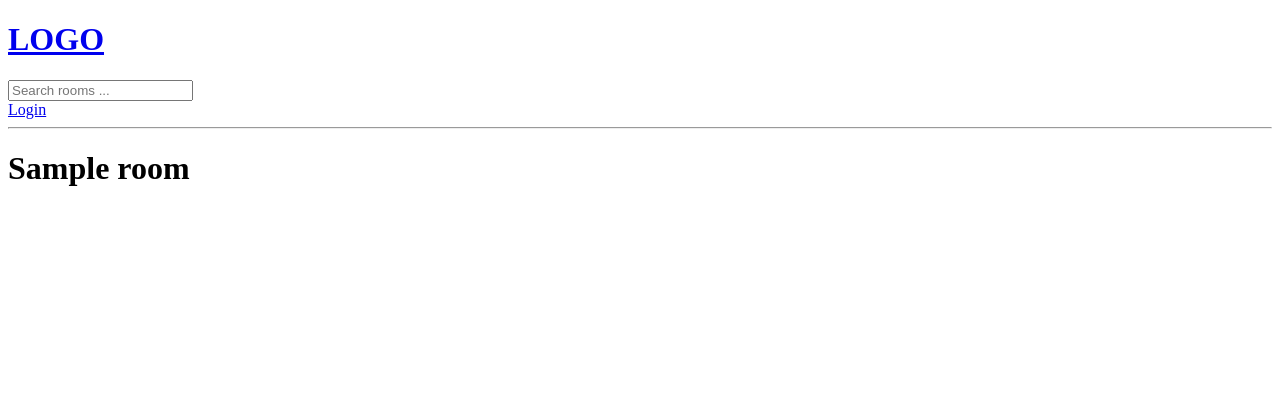
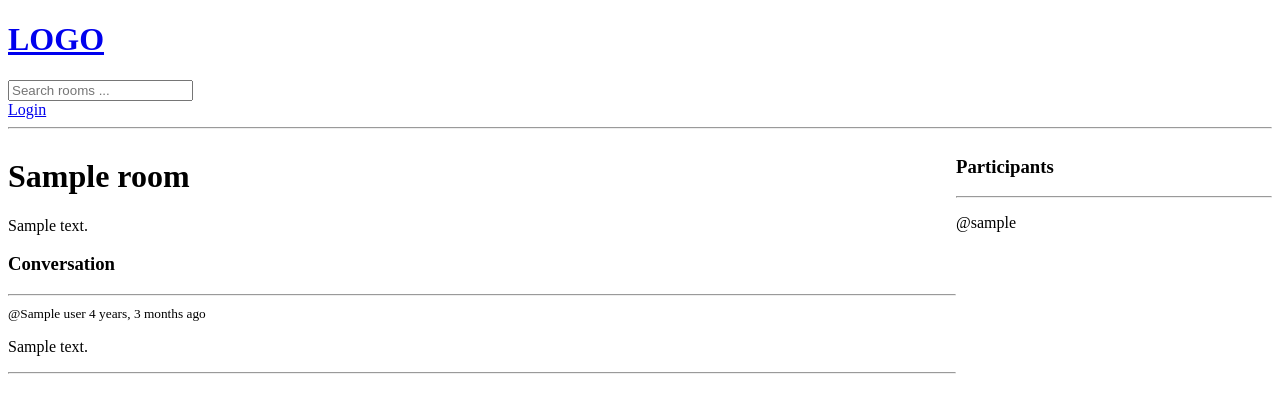
Before and after one commit to bqfan/StudyBuddy, a Django app: template base/templates/base/room.html in a window 1280 px wide. Shown: the top 413 px of the page. Run offline with Django 3.2, Linux system fonts and the light colour scheme; the template is opened without the code that fills it: most values are stand-ins (such as "Sample title", 1, 10 or a date in 2020).

Commit message:
add Chat Room Messages CRUD.

```diff
--- a/base/models.py
+++ b/base/models.py
@@ -16,7 +16,7 @@ class Room(models.Model):
     topic = models.ForeignKey(Topic, on_delete=SET_NULL, null=True)
     name = models.CharField(max_length=200)
     description = models.TextField(null=True, blank=True)
-    # participants =
+    participants = models.ManyToManyField(User, related_name="participants", blank=True)
     updated = models.DateTimeField(auto_now=True)
     created = models.DateTimeField(auto_now_add=True)
 
--- a/base/templates/base/room.html
+++ b/base/templates/base/room.html
@@ -1,5 +1,47 @@
 {% extends "main.html" %}
 
 {% block content %}
-    <h1>{{room.name}}</h1>
+    <style>
+        .room-container {
+            display: grid;
+            grid-template-columns: 3fr 1fr;
+        }
+    </style>
+    <div class="room-container">
+        <div>
+            <h1>{{room.name}}</h1>
+            <p>{{room.description}}</p>
+            <div class="comment-wrapper">
+                <h3>Conversation</h3>
+                <hr>
+
+                {% for message in room_messages %}
+                    <div>
+                        {% if request.user == message.user %}
+                            <a href="{% url 'delete-message' message.id %}">Delete</a>
+                        {% endif %}
+                        <small>@{{message.user}} {{message.created|timesince}} ago</small>
+                        <p>{{message.body}}</p>
+                        <hr>
+                    </div>
+                {% endfor %}
+            </div>
+
+            {% if request.user.is_authenticated %}
+            <div class="comment-form">
+                <form method="POST" action="">
+                    {% csrf_token %}
+                    <input type="text" name="body" placeholder="Write your massage here ..." />
+                </form>
+            </div>
+            {% endif %}
+        </div>
+        <div>
+            <h3>Participants</h3>
+            <hr>
+            {% for user in participants %}
+                <p>@{{user.username}}
+            {% endfor %}
+        </div>
+    </div>
 {% endblock content %}
--- a/base/urls.py
+++ b/base/urls.py
@@ -11,4 +11,5 @@ urlpatterns = [
     path("create-room/", views.createRoom, name="create-room"),
     path("update-room/<str:pk>/", views.updateRoom, name="update-room"),
     path("delete-room/<str:pk>/", views.deleteRoom, name="delete-room"),
+    path("delete-message/<str:pk>/", views.deleteMessage, name="delete-message"),
 ]
```
Also changed, not shown: base/views.py (+34 -3 lines), base/migrations/0003_alter_room_options_room_participants.py (added).
